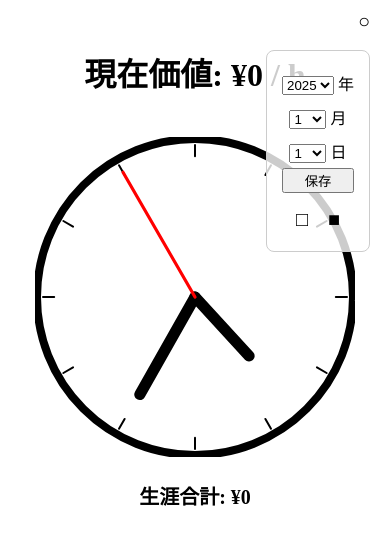
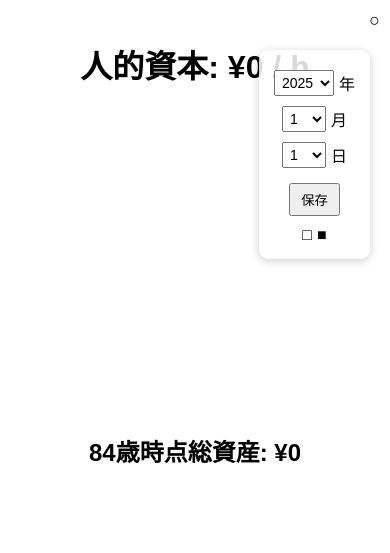
Before and after one commit to babaginji/invest_clock, a Flask app: page / in a window 390 px wide. Shown: the top 553 px of the page. Run offline with Flask 3, Linux system fonts and the light colour scheme.

Commit message:
Fix responsive design for mobile

```diff
--- a/static/style.css
+++ b/static/style.css
@@ -1,108 +1,148 @@
-/* =========================
-   テーマカラー
-========================= */
-body.light-theme {
-    --bg-color: #ffffff;
-    --text-color: #000000;
-}
-
-body.dark-theme {
-    --bg-color: #000000;
-    --text-color: #ffffff;
+/* ---------------------------
+   全体スタイル
+--------------------------- */
+:root {
+    --bg-color: white;
+    --text-color: black;
 }
 
 body {
     background-color: var(--bg-color);
     color: var(--text-color);
-    transition: background-color 0.3s, color 0.3s;
+    font-family: Arial, sans-serif;
+    margin: 0;
+    padding: 0;
 }
 
-/* =========================
-   全体レイアウト
-========================= */
 .container {
     text-align: center;
     padding: 20px;
 }
 
-/* =========================
+/* ---------------------------
    誕生日入力ボックス
-========================= */
+--------------------------- */
 .birthday-box {
-    display: none;
-    flex-direction: column;
     position: absolute;
     top: 50px;
     right: 20px;
-    background: rgba(255,255,255,0.8);
-    border: 1px solid #ccc;
+    background-color: rgba(255, 255, 255, 0.85);
+    border-radius: 10px;
     padding: 15px;
-    border-radius: 8px;
+    display: flex;
+    flex-direction: column;
+    align-items: center;
     z-index: 100;
+    box-shadow: 0 2px 10px rgba(0,0,0,0.2);
 }
 
 .select-row {
+    display: flex;
+    align-items: center;
     margin: 5px 0;
 }
 
+.select-row select {
+    font-size: 14px;
+    padding: 3px;
+    margin-right: 5px;
+}
+
+/* 保存ボタン */
+#saveBirthdayBtn {
+    margin-top: 10px;
+    padding: 5px 10px;
+    cursor: pointer;
+}
+
+/* ---------------------------
+   誕生日入力トグル（右上の丸）
+--------------------------- */
 .birthday-toggle {
     position: absolute;
     top: 10px;
-    right: 20px;
-    font-size: 20px;
+    right: 10px;
+    cursor: pointer;
+    font-size: 18px;
+    user-select: none;
+    z-index: 110;
+}
+
+/* ---------------------------
+   テーマ切替ボタン
+--------------------------- */
+.theme-switch {
+    margin-top: 10px;
+    display: flex;
+    gap: 5px;
+}
+
+.theme-btn {
+    font-size: 16px;
     cursor: pointer;
 }
 
-/* =========================
-   テーマ切り替えボタン
-========================= */
-.theme-switch {
-    margin-top: 10px;
-    display: flex;
-    gap: 10px;
-    justify-content: center;
-}
-
-.theme-btn {
-    cursor: pointer;
-    font-size: 20px;
-    padding: 5px;
-}
-
-/* =========================
+/* ---------------------------
    時計
-========================= */
+--------------------------- */
 .clock-wrapper {
     position: relative;
     display: inline-block;
-    margin-top: 20px;
+    margin-top: 50px;
 }
 
+#clockCanvas {
+    background-color: var(--bg-color);
+    border-radius: 50%;
+}
+
+/* ---------------------------
+   コインアニメーション
+--------------------------- */
 #coinContainer {
     position: absolute;
-    top: 0;
-    left: 0;
-    width: 100%;
-    height: 100%;
+    top: 100%;
+    left: 50%;
+    transform: translateX(-50%);
     pointer-events: none;
 }
 
 .coin {
     position: absolute;
-    top: 50%;
-    transform: translateX(-50%);
-    background: gold;
+    font-size: 12px;
+    padding: 2px 4px;
+    background-color: gold;
     border-radius: 50%;
-    padding: 5px 10px;
-    font-size: 14px;
-    box-shadow: 0 0 5px rgba(0,0,0,0.3);
+    box-shadow: 0 1px 3px rgba(0,0,0,0.3);
+    white-space: nowrap;
 }
 
-/* =========================
-   生涯合計の表示
-========================= */
+/* ---------------------------
+   総資産表示
+--------------------------- */
 #totalValue {
     margin-top: 20px;
-    font-size: 20px;
-    font-weight: bold;
 }
+
+/* ---------------------------
+   白黒テーマ切替
+--------------------------- */
+body.light-theme {
+    --bg-color: white;
+    --text-color: black;
+}
+
+body.dark-theme {
+    --bg-color: black;
+    --text-color: white;
+}
+
+/* ---------------------------
+   レスポンシブ調整
+--------------------------- */
+@media screen and (max-width: 500px) {
+    #clockCanvas {
+        width: 250px;
+        height: 250px;
+    }
+}
--- a/templates/clock.html
+++ b/templates/clock.html
@@ -3,121 +3,114 @@
 <head>
 <meta charset="UTF-8">
 <meta name="viewport" content="width=device-width, initial-scale=1.0">
-    <title>複利時計</title>
+<title>人的資本時計</title>
 <link rel="stylesheet" href="{{ url_for('static', filename='style.css') }}">
 </head>
 <body class="light-theme">
 <div class="container">
-        <!-- 誕生日入力ボックス -->
+    <!-- 誕生日入力 -->
     <div id="birthdayBox" class="birthday-box">
         <div class="select-row">
-                <select id="birthYear"></select>
-                <label for="birthYear">年</label>
+            <select id="birthYear"></select><label>年</label>
         </div>
         <div class="select-row">
-                <select id="birthMonth"></select>
-                <label for="birthMonth">月</label>
+            <select id="birthMonth"></select><label>月</label>
         </div>
         <div class="select-row">
-                <select id="birthDay"></select>
-                <label for="birthDay">日</label>
+            <select id="birthDay"></select><label>日</label>
         </div>
         <button id="saveBirthdayBtn">保存</button>
 
-            <!-- テーマ切り替え -->
         <div class="theme-switch">
             <span id="lightBtn" class="theme-btn">□</span>
             <span id="darkBtn" class="theme-btn">■</span>
         </div>
     </div>
 
-        <!-- 右上のトグルボタン -->
     <div id="birthdayToggle" class="birthday-toggle">○</div>
 
-        <!-- 現在価値の表示 -->
-        <h1 id="timeValue">現在価値: ¥0 / h</h1>
+    <h1 id="timeValue">人的資本: ¥0 / h</h1>
 
-        <!-- 時計 -->
     <div class="clock-wrapper">
         <canvas id="clockCanvas" width="320" height="320"></canvas>
         <div id="coinContainer"></div>
     </div>
 
-        <!-- 合計値の表示 -->
-        <h2 id="totalValue">生涯合計: ¥0</h2>
+    <h2 id="totalValue">84歳時点総資産: ¥0</h2>
 </div>
 
 <script>
 const TARGET_AGE = 84;
+const START_AGE = 18;
+const DAILY_SAVING = 62400;
 const ANNUAL_INTEREST = 0.07;
-        const CURRENT_HOURLY_VALUE = 2600;
 const COIN_FADE_TIME = 2000;
+let birthDate = null;
+let totalAt84 = 0;
+let totalValue = 0;
 
-        let totalValue = 0; // 生涯合計
-        let birthDate = null;
+// 日利
+const DAILY_RATE = Math.pow(1 + ANNUAL_INTEREST, 1/365) - 1;
 
 // ---------------------------
-        // 誕生日入力処理
+// 誕生日から年齢算出
 // ---------------------------
 function getAgeFromBirthday(birth) {
     const today = new Date();
     let age = today.getFullYear() - birth.getFullYear();
     const m = today.getMonth() - birth.getMonth();
-            if (m < 0 || (m === 0 && today.getDate() < birth.getDate())) {
-                age--;
-            }
+    if (m < 0 || (m === 0 && today.getDate() < birth.getDate())) age--;
     return age;
 }
 
-        function calculateFutureValue(age) {
-            const yearsToGo = TARGET_AGE - age;
-            const currentPerSecond = CURRENT_HOURLY_VALUE / 3600;
-            return currentPerSecond * Math.pow(1 + ANNUAL_INTEREST, yearsToGo);
+function daysSince18(birth) {
+    const start = new Date(birth.getFullYear() + START_AGE, birth.getMonth(), birth.getDate());
+    const now = new Date();
+    const diff = now - start;
+    return Math.max(0, Math.floor(diff / (1000*60*60*24)));
 }
 
-        function updateTimeValue(age) {
-            const fv_per_second = calculateFutureValue(age);
-            const fv_per_hour = fv_per_second * 3600;
-            document.getElementById('timeValue').textContent =
-                `現在価値: ¥${fv_per_hour.toFixed(2)} / h`;
+function daysUntil84(birth) {
+    const end = new Date(birth.getFullYear() + TARGET_AGE, birth.getMonth(), birth.getDate());
+    const now = new Date();
+    const diff = end - now;
+    return Math.max(0, Math.floor(diff / (1000*60*60*24)));
 }
 
-        function updateTotalValue() {
-            document.getElementById('totalValue').textContent =
-                `生涯合計: ¥${totalValue.toFixed(0)}`;
+// ---------------------------
+// 84歳時点総資産計算
+// ---------------------------
+function computeTotalAt84() {
+    const totalDays = (TARGET_AGE-START_AGE)*365.25;
+    totalAt84 = 0;
+    for(let d=0; d<totalDays; d++) {
+        totalAt84 += DAILY_SAVING * Math.pow(1+DAILY_RATE, totalDays-1-d);
+    }
 }
 
-        function saveBirthday() {
-            const y = parseInt(document.getElementById('birthYear').value);
-            const m = parseInt(document.getElementById('birthMonth').value);
-            const d = parseInt(document.getElementById('birthDay').value);
-
-            if (isNaN(y) || isNaN(m) || isNaN(d)) {
-                alert("誕生日を正しく入力してください");
-                return;
+// ---------------------------
+// 現在の人的資本計算
+// ---------------------------
+function currentHumanCapital() {
+    const livedDays = daysSince18(birthDate);
+    const remainingDays = daysUntil84(birthDate);
+    let accumulated = 0;
+    for(let d=0; d<livedDays; d++) {
+        accumulated += DAILY_SAVING * Math.pow(1+DAILY_RATE, livedDays-1-d);
+    }
+    return totalAt84 - accumulated;
 }
 
-            birthDate = new Date(y, m - 1, d);
-            localStorage.setItem('userBirthday', birthDate.toISOString());
-            const age = getAgeFromBirthday(birthDate);
-            updateTimeValue(age);
-            initTotalValue(age);
-            hideBirthdayBox();
+function updateTimeValue() {
+    if(!birthDate) return;
+    const humanCapital = currentHumanCapital();
+    const perHour = humanCapital / 24;
+    document.getElementById('timeValue').textContent =
+        `人的資本: ¥${perHour.toFixed(2)} / h`;
 }
 
-        function showBirthdayBox() { document.getElementById('birthdayBox').style.display = 'flex'; }
-        function hideBirthdayBox() { document.getElementById('birthdayBox').style.display = 'none'; }
-
-        document.addEventListener('click', function(e){
-            const box = document.getElementById('birthdayBox');
-            const toggle = document.getElementById('birthdayToggle');
-            if (!box.contains(e.target) && !toggle.contains(e.target)) {
-                hideBirthdayBox();
-            }
-        });
-
 // ---------------------------
-        // 時計描画
+// 時計・コイン
 // ---------------------------
 function drawClock() {
     const canvas = document.getElementById('clockCanvas');
@@ -133,166 +126,100 @@
 function drawFace(ctx, radius) {
     ctx.clearRect(-radius, -radius, radius*2, radius*2);
     ctx.beginPath();
-            ctx.arc(0, 0, radius - 2, 0, 2*Math.PI);
+    ctx.arc(0,0,radius-2,0,2*Math.PI);
     ctx.fillStyle = getComputedStyle(document.body).getPropertyValue('--bg-color');
     ctx.fill();
     ctx.strokeStyle = getComputedStyle(document.body).getPropertyValue('--text-color');
     ctx.lineWidth = radius*0.05;
     ctx.stroke();
 
-            // 目盛り
-            for (let num=1; num<=12; num++) {
-                const ang = num * Math.PI / 6;
+    for(let num=1;num<=12;num++){
+        const ang = num*Math.PI/6;
         ctx.beginPath();
-                const innerRadius = radius*0.88;
-                const outerRadius = radius*0.95;
-                ctx.moveTo(innerRadius * Math.sin(ang), -innerRadius * Math.cos(ang));
-                ctx.lineTo(outerRadius * Math.sin(ang), -outerRadius * Math.cos(ang));
+        ctx.moveTo(radius*0.88*Math.sin(ang), -radius*0.88*Math.cos(ang));
+        ctx.lineTo(radius*0.95*Math.sin(ang), -radius*0.95*Math.cos(ang));
         ctx.strokeStyle = getComputedStyle(document.body).getPropertyValue('--text-color');
-                ctx.lineWidth = 2;
-                ctx.stroke();
+        ctx.lineWidth=2; ctx.stroke();
     }
 }
 
-        function drawTime(ctx, radius) {
-            const now = new Date();
-            let hour = now.getHours() % 12;
-            let minute = now.getMinutes();
-            let second = now.getSeconds();
+function drawTime(ctx,radius){
+    const now=new Date();
+    let hour=now.getHours()%12;
+    let minute=now.getMinutes();
+    let second=now.getSeconds();
+    hour=(hour*Math.PI/6)+(minute*Math.PI/(6*60))+(second*Math.PI/(360*60));
+    drawHand(ctx,hour,radius*0.5,radius*0.07);
+    minute=(minute*Math.PI/30)+(second*Math.PI/(30*60));
+    drawHand(ctx,minute,radius*0.7,radius*0.07);
+    second=second*Math.PI/30;
+    drawHand(ctx,second,radius*0.9,radius*0.02,'red');
 
-            hour = (hour*Math.PI/6) + (minute*Math.PI/(6*60)) + (second*Math.PI/(360*60));
-            drawHand(ctx, hour, radius*0.5, radius*0.07);
-
-            minute = (minute*Math.PI/30) + (second*Math.PI/(30*60));
-            drawHand(ctx, minute, radius*0.7, radius*0.07);
-
-            second = second*Math.PI/30;
-            drawHand(ctx, second, radius*0.9, radius*0.02, 'red');
-
-            if (birthDate) {
-                const age = getAgeFromBirthday(birthDate);
-                const fv_per_second = calculateFutureValue(age);
-                startCoinAnimation(fv_per_second);
-                totalValue += fv_per_second;
-                updateTotalValue();
+    if(birthDate){
+        const perSecond = currentHumanCapital()/24/3600;
+        startCoinAnimation(perSecond);
+        totalValue += perSecond;
+        document.getElementById('totalValue').textContent =
+            `84歳時点総資産: ¥${totalValue.toFixed(0)}`;
+        updateTimeValue();
     }
 }
 
-        function drawHand(ctx, pos, length, width, color=null) {
+function drawHand(ctx,pos,length,width,color=null){
     ctx.beginPath();
-            ctx.lineWidth = width;
-            ctx.lineCap = "round";
-            ctx.strokeStyle = color || getComputedStyle(document.body).getPropertyValue('--text-color');
+    ctx.lineWidth=width;
+    ctx.lineCap="round";
+    ctx.strokeStyle=color||getComputedStyle(document.body).getPropertyValue('--text-color');
     ctx.moveTo(0,0);
     ctx.rotate(pos);
-            ctx.lineTo(0, -length);
+    ctx.lineTo(0,-length);
     ctx.stroke();
     ctx.rotate(-pos);
 }
 
-        function startCoinAnimation(valuePerSecond) {
-            const coinContainer = document.getElementById('coinContainer');
-            const coin = document.createElement('div');
-            coin.className = 'coin';
-            coin.textContent = `¥${valuePerSecond.toFixed(2)}`;
+function startCoinAnimation(valuePerSecond){
+    const coinContainer=document.getElementById('coinContainer');
+    const coin=document.createElement('div');
+    coin.className='coin';
+    coin.textContent=`¥${valuePerSecond.toFixed(2)}`;
     coinContainer.appendChild(coin);
-
-            const offsetX = (Math.random() - 0.5) * 40;
-            coin.style.left = `calc(50% + ${offsetX}px)`;
-
-            coin.animate([
-                { transform: 'translateY(0)', opacity: 1 },
-                { transform: 'translateY(100px)', opacity: 0 }
-            ], {
-                duration: COIN_FADE_TIME,
-                easing: 'ease-out'
-            });
-
-            setTimeout(() => {
-                coinContainer.removeChild(coin);
-            }, COIN_FADE_TIME);
-        }
-
-        function initTotalValue(age) {
-            const fv_per_second = calculateFutureValue(age);
-            const secondsLived = age * 365.25 * 24 * 3600;
-            totalValue = fv_per_second * secondsLived;
-            updateTotalValue();
+    const offsetX=(Math.random()-0.5)*40;
+    coin.style.left=`calc(50% + ${offsetX}px)`;
+    coin.animate([{transform:'translateY(0)',opacity:1},{transform:'translateY(100px)',opacity:0}],{duration:COIN_FADE_TIME,easing:'ease-out'});
+    setTimeout(()=>coinContainer.removeChild(coin),COIN_FADE_TIME);
 }
 
 // ---------------------------
-        // テーマ切り替え
+// 誕生日セレクト初期化
 // ---------------------------
-        function setTheme(theme) {
-            if (theme === 'dark') {
-                document.body.classList.remove('light-theme');
-                document.body.classList.add('dark-theme');
-            } else {
-                document.body.classList.remove('dark-theme');
-                document.body.classList.add('light-theme');
-            }
-            localStorage.setItem('theme', theme);
-        }
-
-        // ---------------------------
-        // セレクトボックス初期化
-        // ---------------------------
-        function initBirthdaySelectors() {
-            const yearSel = document.getElementById('birthYear');
-            const monthSel = document.getElementById('birthMonth');
-            const daySel = document.getElementById('birthDay');
-
-            const thisYear = new Date().getFullYear();
-            for (let y = thisYear; y >= 1900; y--) {
-                let opt = document.createElement('option');
-                opt.value = y;
-                opt.text = y;
-                yearSel.appendChild(opt);
-            }
-            for (let m = 1; m <= 12; m++) {
-                let opt = document.createElement('option');
-                opt.value = m;
-                opt.text = m;
-                monthSel.appendChild(opt);
-            }
-            for (let d = 1; d <= 31; d++) {
-                let opt = document.createElement('option');
-                opt.value = d;
-                opt.text = d;
-                daySel.appendChild(opt);
-            }
+function initBirthdaySelectors(){
+    const ySel=document.getElementById('birthYear');
+    const mSel=document.getElementById('birthMonth');
+    const dSel=document.getElementById('birthDay');
+    const thisYear=new Date().getFullYear();
+    for(let y=thisYear;y>=1900;y--){let opt=document.createElement('option');opt.value=y;opt.text=y;ySel.appendChild(opt);}
+    for(let m=1;m<=12;m++){let opt=document.createElement('option');opt.value=m;opt.text=m;mSel.appendChild(opt);}
+    for(let d=1;d<=31;d++){let opt=document.createElement('option');opt.value=d;opt.text=d;dSel.appendChild(opt);}
 }
 
 // ---------------------------
 // 初期化
 // ---------------------------
-        window.onload = function() {
+window.onload=function(){
     initBirthdaySelectors();
+    const toggle=document.getElementById('birthdayToggle');
+    const savedBirthday=localStorage.getItem('userBirthday');
+    if(savedBirthday){ birthDate=new Date(savedBirthday); hideBirthdayBox(); }
+    else showBirthdayBox();
 
-            const toggle = document.getElementById('birthdayToggle');
-            const savedBirthday = localStorage.getItem('userBirthday');
+    computeTotalAt84();
 
-            if (savedBirthday) {
-                birthDate = new Date(savedBirthday);
-                hideBirthdayBox();
-            } else {
-                showBirthdayBox();
-            }
-
-            toggle.addEventListener('click', showBirthdayBox);
-            document.getElementById('saveBirthdayBtn').addEventListener('click', saveBirthday);
-
-            document.getElementById('lightBtn').addEventListener('click', () => setTheme('light'));
-            document.getElementById('darkBtn').addEventListener('click', () => setTheme('dark'));
-
-            const savedTheme = localStorage.getItem('theme') || 'light';
+    toggle.addEventListener('click',showBirthdayBox);
+    document.getElementById('saveBirthdayBtn').addEventListener('click',saveBirthday);
+    document.getElementById('lightBtn').addEventListener('click',()=>setTheme('light'));
+    document.getElementById('darkBtn').addEventListener('click',()=>setTheme('dark'));
+    const savedTheme=localStorage.getItem('theme')||'light';
     setTheme(savedTheme);
-
-            if (birthDate) {
-                const age = getAgeFromBirthday(birthDate);
-                updateTimeValue(age);
-                initTotalValue(age);
-            }
 
     drawClock();
 };
```
Lines whose indentation alone changed are shown as unchanged.
